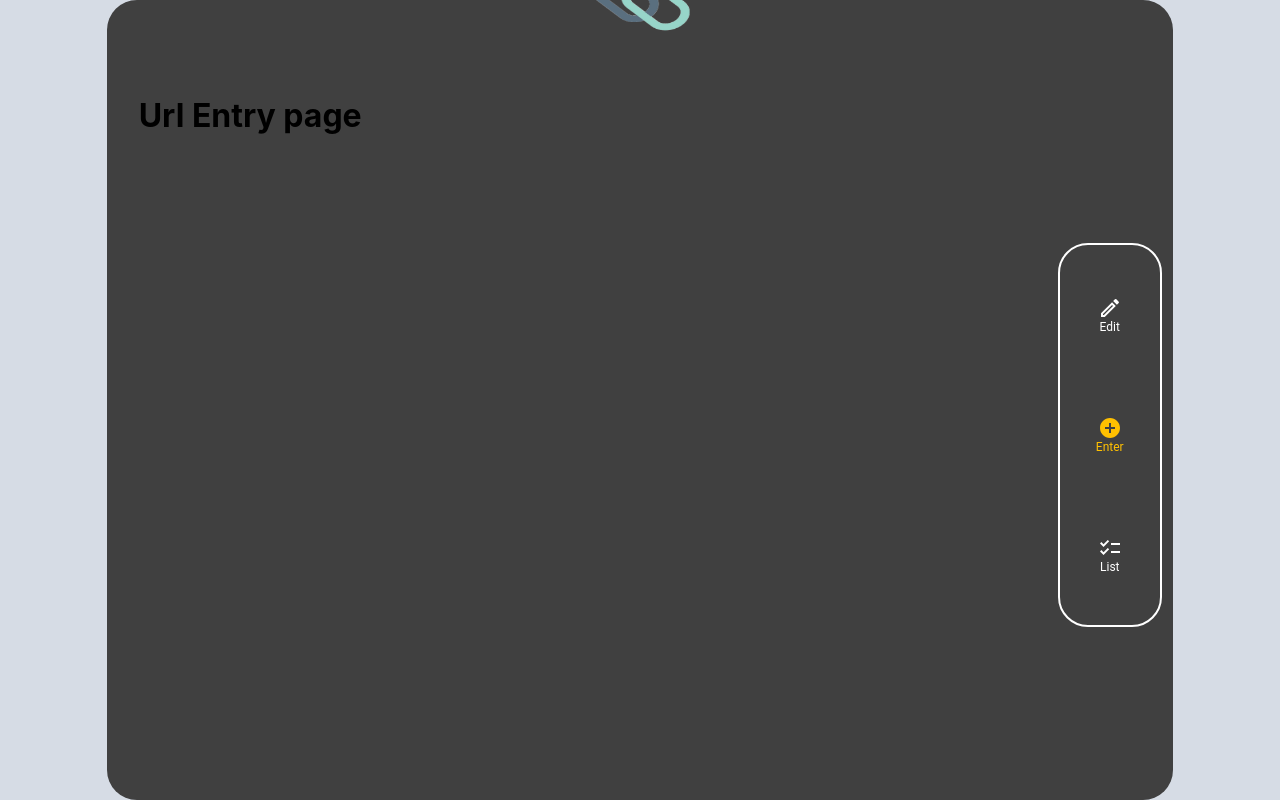
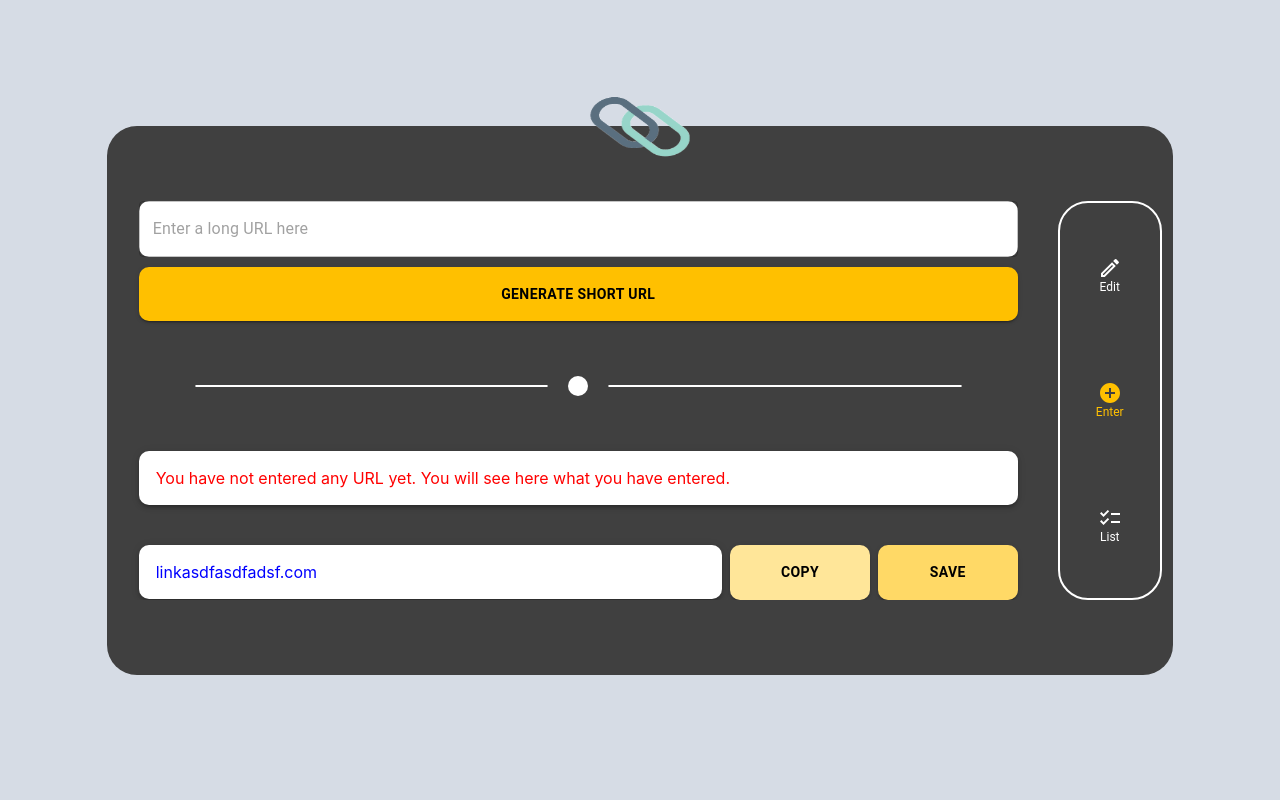
Before and after one commit to tanvir5230/urlshortening, a React (Create React App) app: page / in a window 1280 px wide. Built offline with nearby package versions, Linux system fonts and the light colour scheme.

Commit message:
Entry page layout is created successfully

```diff
--- a/src/App.tsx
+++ b/src/App.tsx
@@ -29,7 +29,6 @@ const App = () => {
       <Grid
         container
         item
-        height={800}
         xs={12}
         lg={10}
         xl={8}
@@ -47,7 +46,14 @@ const App = () => {
           paddingX={4}
           style={{ overflowY: "auto" }}
         >
-          <Grid item xs={12} lg={11} height={"100%"}>
+          <Grid
+            container
+            item
+            xs={12}
+            lg={11}
+            height={"100%"}
+            alignContent={"center"}
+          >
             {renderPage()}
           </Grid>
           <Grid
--- a/src/components/Navbar/Navbar.tsx
+++ b/src/components/Navbar/Navbar.tsx
@@ -32,7 +32,7 @@ const Navbar: React.FC<NavbarProps> = ({
               border: "2px solid #fff",
               borderRadius: "30px",
               backgroundColor: "transparent",
-              height: "50%",
+              height: "100%",
               padding: "10px",
               display: "flex",
               flexDirection: "column",
--- /dev/null
+++ b/src/pages/UrlEntry/EntryButton.tsx
@@ -0,0 +1,32 @@
+import React from "react";
+import Button from "@mui/material/Button/Button";
+
+interface EntryButtonProps {
+  color: string;
+  text: string;
+  marginTop: string;
+}
+
+const EntryButton: React.FC<EntryButtonProps> = ({
+  color,
+  text,
+  marginTop,
+}) => {
+  return (
+    <Button
+      fullWidth
+      variant="contained"
+      style={{
+        borderRadius: "10px",
+        marginTop: marginTop,
+        padding: "15px 0",
+        backgroundColor: color,
+        color: "black",
+        fontWeight: "bold",
+      }}
+    >
+      {text}
+    </Button>
+  );
+};
+export default EntryButton;
--- /dev/null
+++ b/src/pages/UrlEntry/MyDivider.tsx
@@ -0,0 +1,46 @@
+import React from "react";
+const Divider = () => {
+  return (
+    <div
+      style={{
+        width: "100%",
+        height: "50px",
+        display: "flex",
+        justifyContent: "center",
+        alignItems: "center",
+      }}
+    >
+      <HorizontalLine />
+      <CircleOfDivider />
+      <HorizontalLine />
+    </div>
+  );
+};
+
+const HorizontalLine = () => {
+  return (
+    <div
+      style={{
+        width: "40%",
+        border: "1px solid white",
+        borderRadius: "10px",
+      }}
+    ></div>
+  );
+};
+
+const CircleOfDivider = () => {
+  return (
+    <div
+      style={{
+        backgroundColor: "white",
+        width: "20px",
+        height: "20px",
+        borderRadius: "100%",
+        margin: "0 20px",
+      }}
+    ></div>
+  );
+};
+
+export default Divider;
--- /dev/null
+++ b/src/pages/UrlEntry/ShowTextWithColor.tsx
@@ -0,0 +1,27 @@
+import React from "react";
+import Paper from "@mui/material/Paper";
+interface ShowTextWithColorProps {
+  text: string;
+  color: string;
+}
+const ShowTextWithColor: React.FC<ShowTextWithColorProps> = ({
+  text,
+  color,
+}) => {
+  return (
+    <Paper
+      variant={"elevation"}
+      elevation={3}
+      style={{
+        backgroundColor: "white",
+        borderRadius: "10px",
+        color: color,
+        padding: "17px",
+      }}
+    >
+      {text}
+    </Paper>
+  );
+};
+
+export default ShowTextWithColor;
--- a/src/pages/UrlEntry/UrlEntry.tsx
+++ b/src/pages/UrlEntry/UrlEntry.tsx
@@ -1,7 +1,50 @@
-import React from 'react'
+import React from "react";
+import Grid from "@mui/material/Grid/Grid";
+import TextField from "@mui/material/TextField/TextField";
+import Button from "@mui/material/Button/Button";
+import MyDivider from "./MyDivider";
+import ShowTextWithColor from "./ShowTextWithColor";
+import EntryButton from "./EntryButton";
 
 export default function UrlEntry() {
   return (
-    <h1>Url Entry page</h1>
-  )
+    <>
+      <Grid item xs={12} paddingRight={5}>
+        <TextField
+          hiddenLabel
+          fullWidth
+          color={"warning"}
+          style={{ backgroundColor: "white", borderRadius: "10px" }}
+          id="outlined-basic"
+          placeholder="Enter a long URL here"
+          variant="outlined"
+        />
+        <EntryButton
+          text="Generate Short URL"
+          color="#FFC000"
+          marginTop="10px"
+        />
+      </Grid>
+      <Grid item xs={12} paddingRight={5} marginY={5}>
+        <MyDivider />
+      </Grid>
+      <Grid item xs={12} paddingRight={5}>
+        <ShowTextWithColor
+          text="You have not entered any URL yet. You will see here what you have entered."
+          color="red"
+        />
+      </Grid>
+      <Grid container item xs={12} paddingRight={5} spacing={1} marginTop={4}>
+        <Grid item xs={12} md={12} lg={8}>
+          <ShowTextWithColor text="linkasdfasdfadsf.com" color="blue" />
+        </Grid>
+        <Grid item xs={12} md={6} lg={2}>
+          <EntryButton text="Copy" color="#FFE699" marginTop="0px" />
+        </Grid>
+        <Grid item xs={12} md={6} lg={2}>
+          <EntryButton text="Save" color="#FFD966" marginTop="0px" />
+        </Grid>
+      </Grid>
+    </>
+  );
 }
```
